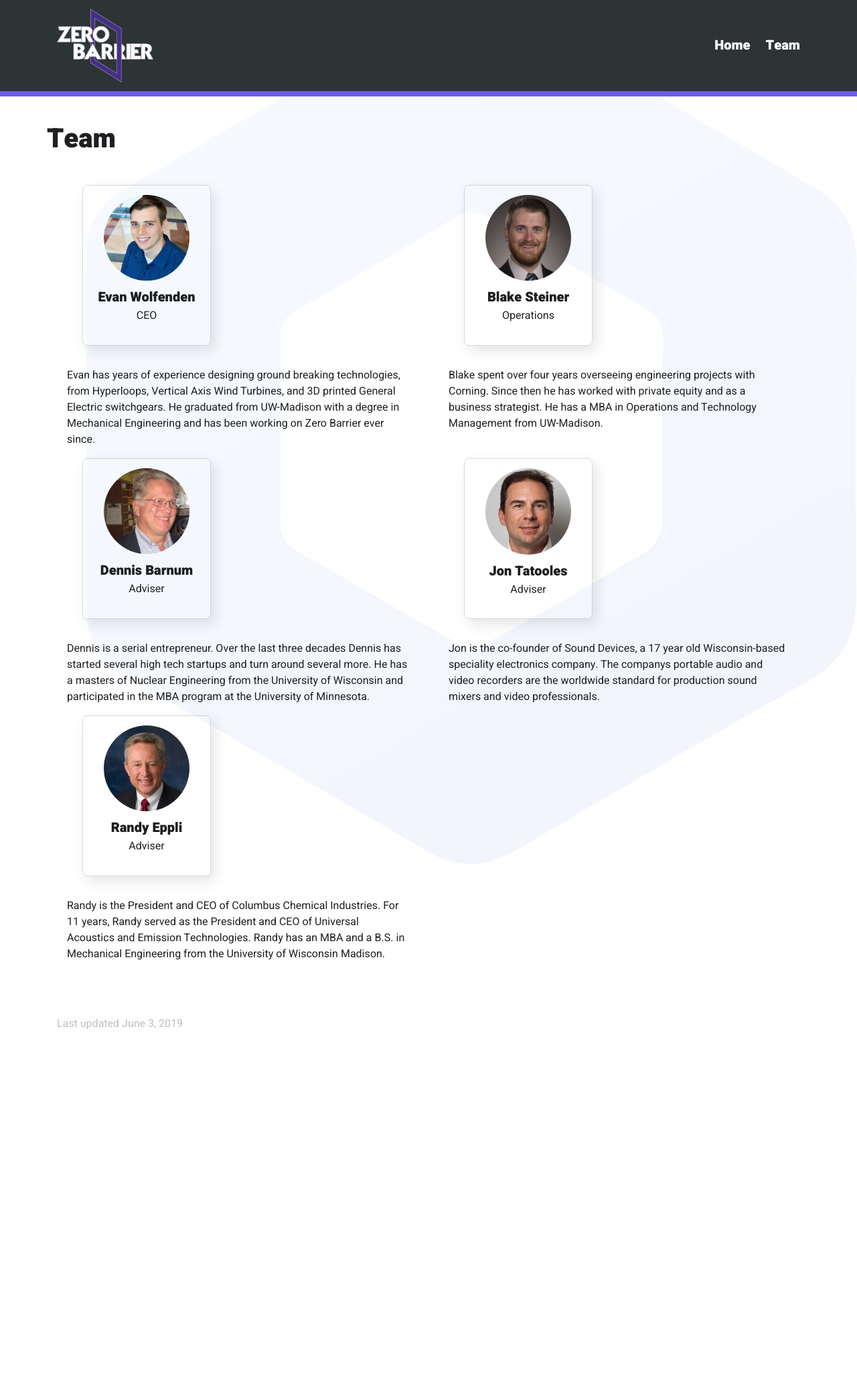
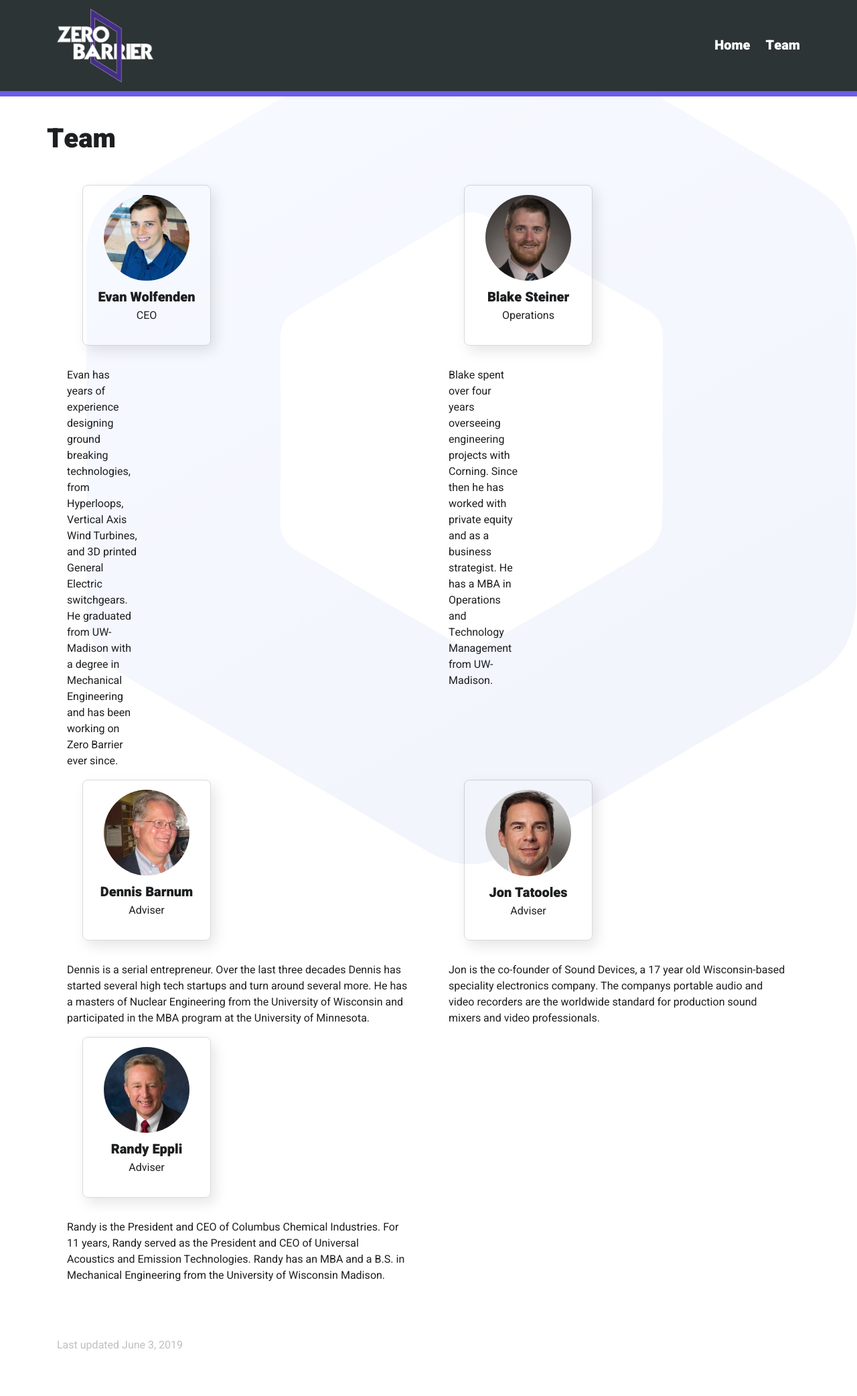
Before and after one commit to georgemblack/mind-to-matter, a Jekyll site: the page built from team.html, in a window 1280 px wide. Shown: the whole page at 67% size. Built offline with Jekyll 4.4.1, drawn with Linux system fonts in a browser that asks for light colours; before the commit the page ends 1604 px from its top, so only the background shows below that.

Commit message:
Update team.html

```diff
--- a/team.html
+++ b/team.html
@@ -15,20 +15,20 @@ permalink: /team/
 
 <div class="container">
 <div class="row">
-<div class="col-sm">
-<div class="col-sm">
+<div class="col-6">
+<div class="col-3">
 {% include Evan.html %}
 </div>
-<div class="col-sm">
+<div class="col-3">
     <p>Evan has years of experience designing ground breaking technologies, from Hyperloops, Vertical Axis Wind Turbines, and 3D printed General Electric switchgears. He graduated from UW-Madison with a degree in Mechanical Engineering and has been working on Zero Barrier ever since. </p>
 </div>
 </div>
 
-<div class="col-sm">
-<div class="col-sm">
+<div class="col-6">
+<div class="col-3">
 {% include Blake.html %}
 </div>
-<div class="col-sm">
+<div class="col-3">
     <p>Blake spent over four years overseeing engineering projects with Corning. Since then he has worked with private equity and as a business strategist. He has a MBA in Operations and Technology Management from UW-Madison. </p>
 </div>
 </div>
```
